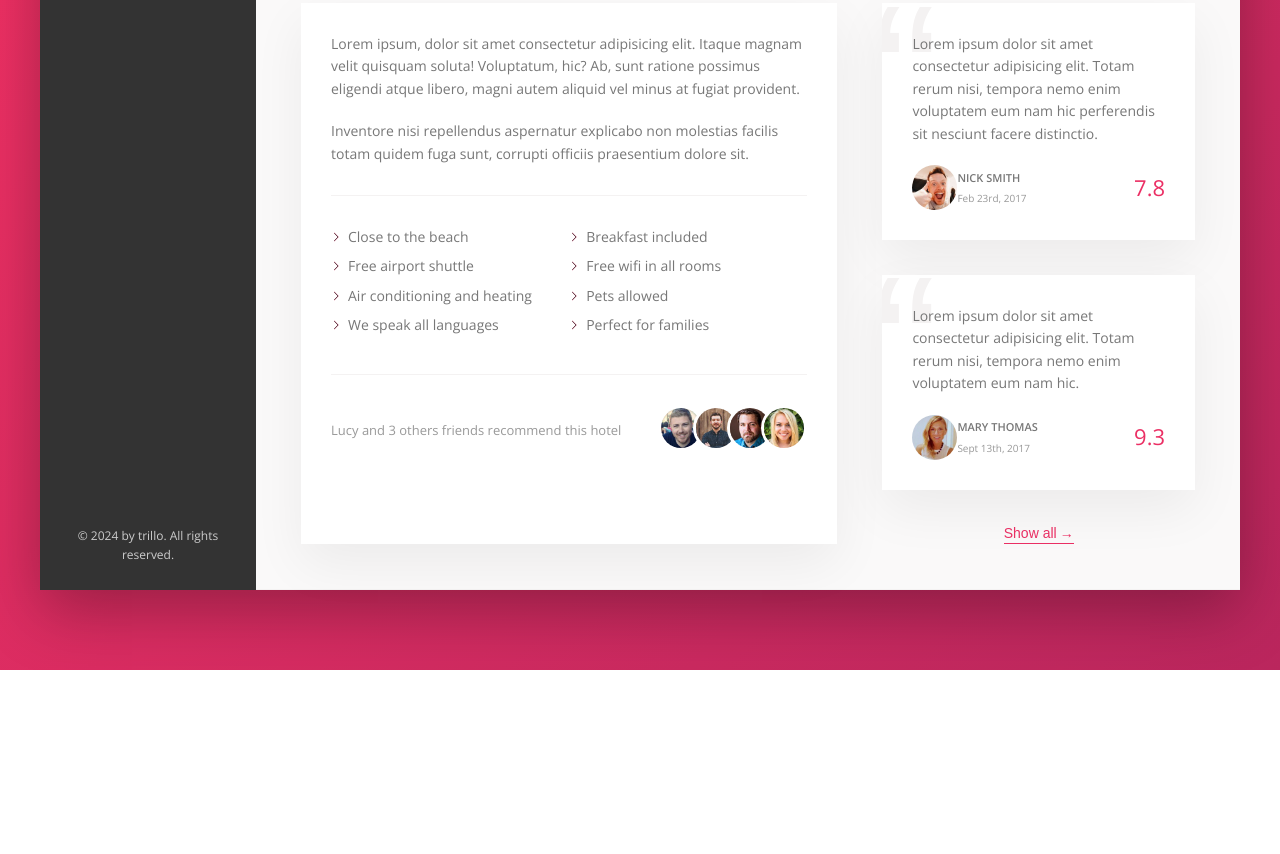
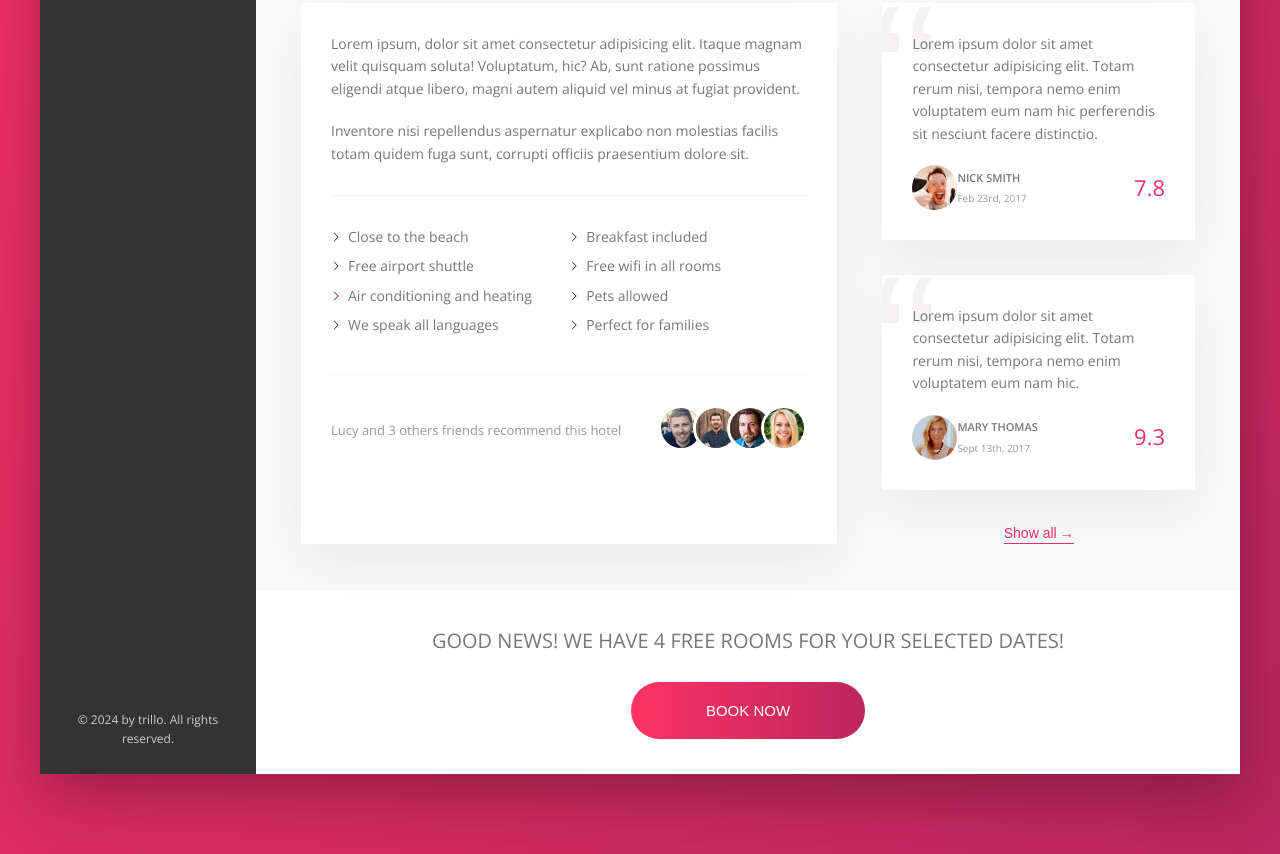
Before and after one commit to dmgimhana/booker, a website: page index.html in a window 1280 px wide. Shown: the part 644-1498 px from the top of the page. Before the commit the page ends 1314 px from the top, so only its background shows below. Drawn offline with nearby package versions, Linux system fonts and the light colour scheme.

Commit message:
built CTA section

```diff
--- a/index.html
+++ b/index.html
@@ -244,6 +244,15 @@
               <button class="btn-inline">Show all<span>&rarr;</span></button>
             </figure>
           </div>
+          <div class="cta">
+            <h2 class="cta__book-now">
+              Good news! We have 4 free rooms for your selected dates!
+            </h2>
+            <button class="btn">
+              <span class="btn__visible">Book now</span>
+              <span class="btn__invisible">Only 4 rooms left</span>
+            </button>
+          </div>
         </main>
       </div>
     </div>
--- a/sass/_components.scss
+++ b/sass/_components.scss
@@ -444,3 +444,78 @@
     z-index: 1;
   }
 }
+
+////////////////////////////////////////////
+// CALL TO ACTION
+
+.cta {
+  padding: 3.5rem 0;
+  text-align: center;
+
+  &__book-now {
+    font-size: 2rem;
+    font-weight: 300;
+    text-transform: uppercase;
+    margin-bottom: 2.5rem;
+  }
+}
+
+.btn {
+  font-size: 1.5rem;
+  font-weight: 300;
+  text-transform: uppercase;
+  border-radius: 100px;
+  border: none;
+  background-image: linear-gradient(
+    to right,
+    var(--color-primary-light),
+    var(--color-primary-dark)
+  );
+  color: #fff;
+  position: relative;
+  overflow: hidden;
+  cursor: pointer;
+
+  & > * {
+    display: inline-block;
+    height: 100%;
+    width: 100%;
+    transition: all 0.2s;
+  }
+
+  &__visible {
+    padding: 2rem 7.5rem;
+  }
+
+  &__invisible {
+    display: inline-block;
+    position: absolute;
+    // padding: 2rem 7.5rem; does not work
+    padding: 2rem 0;
+    height: 100%;
+    width: 100%;
+    left: 0;
+    top: -100%;
+  }
+
+  &:hover {
+    background-image: linear-gradient(
+      to left,
+      var(--color-primary-light),
+      var(--color-primary-dark)
+    );
+  }
+
+  &:hover &__visible {
+    transform: translateY(100%);
+  }
+
+  &:hover &__invisible {
+    top: 0;
+  }
+
+  &:focus {
+    outline: none;
+    animation: pulsate 1s infinite;
+  }
+}
```
Also changed, not shown: css/style.css.
